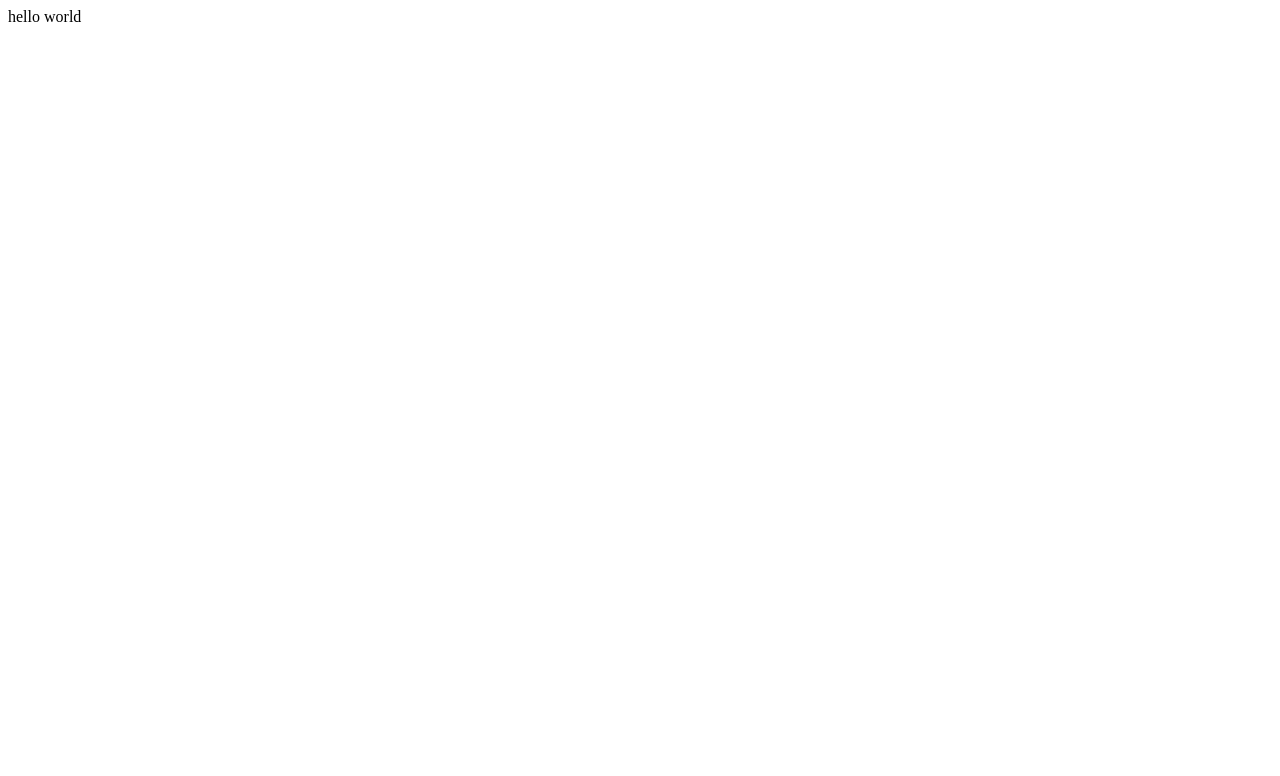
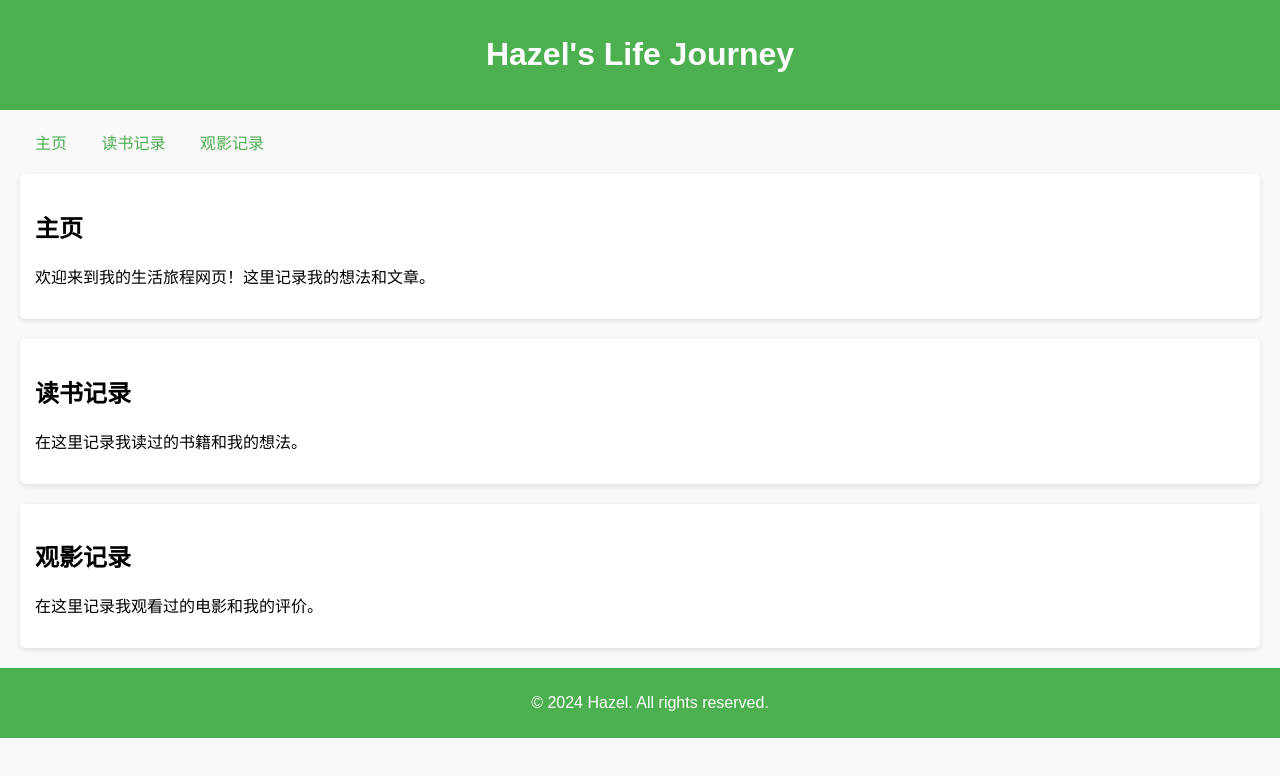
Before and after one commit to Hazel-TT/Hazel-TT.github.io, a plain HTML site: page index.html in a window 1280 px wide. Drawn offline with Linux system fonts and the light colour scheme.

Commit message:
Test Update index.html

```diff
--- a/index.html
+++ b/index.html
@@ -1,12 +1,80 @@
-<!doctype html>
+<!DOCTYPE html>
+<html lang="zh">
+<head>
+    <meta charset="UTF-8">
+    <meta name="viewport" content="width=device-width, initial-scale=1.0">
+    <title>Hazel's Life Journey</title>
+    <style>
+        body {
+            font-family: Arial, sans-serif;
+            margin: 0;
+            padding: 0;
+            background-color: #f9f9f9;
+        }
+        header {
+            background-color: #4CAF50;
+            color: white;
+            padding: 15px;
+            text-align: center;
+        }
+        nav {
+            margin: 20px;
+        }
+        nav a {
+            margin: 0 15px;
+            text-decoration: none;
+            color: #4CAF50;
+        }
+        section {
+            margin: 20px;
+            padding: 15px;
+            background-color: white;
+            border-radius: 5px;
+            box-shadow: 0 2px 5px rgba(0,0,0,0.1);
+        }
+        footer {
+            text-align: center;
+            padding: 10px;
+            background-color: #4CAF50;
+            color: white;
+            position: relative;
+            bottom: 0;
+            width: 100%;
+        }
+    </style>
+</head>
+<body>
 
-<html lang="en">
-    <head>
-        <meta charset="UTF-8" />
-        <title>Hazel的奇幻冒险（测试版）</title>
-        <link rel="icon" href="%E9%B9%A4.png">
-    </head>
-    <body>
-        hello world
-    </body>
+<header>
+    <h1>Hazel's Life Journey</h1>
+</header>
+
+<nav>
+    <a href="#home">主页</a>
+    <a href="#reading">读书记录</a>
+    <a href="#movies">观影记录</a>
+</nav>
+
+<section id="home">
+    <h2>主页</h2>
+    <p>欢迎来到我的生活旅程网页！这里记录我的想法和文章。</p>
+</section>
+
+<section id="reading">
+    <h2>读书记录</h2>
+    <p>在这里记录我读过的书籍和我的想法。</p>
+    <!-- 可以添加更多内容 -->
+</section>
+
+<section id="movies">
+    <h2>观影记录</h2>
+    <p>在这里记录我观看过的电影和我的评价。</p>
+    <!-- 可以添加更多内容 -->
+</section>
+
+<footer>
+    <p>&copy; 2024 Hazel. All rights reserved.</p>
+</footer>
+
+</body>
 </html>
```
